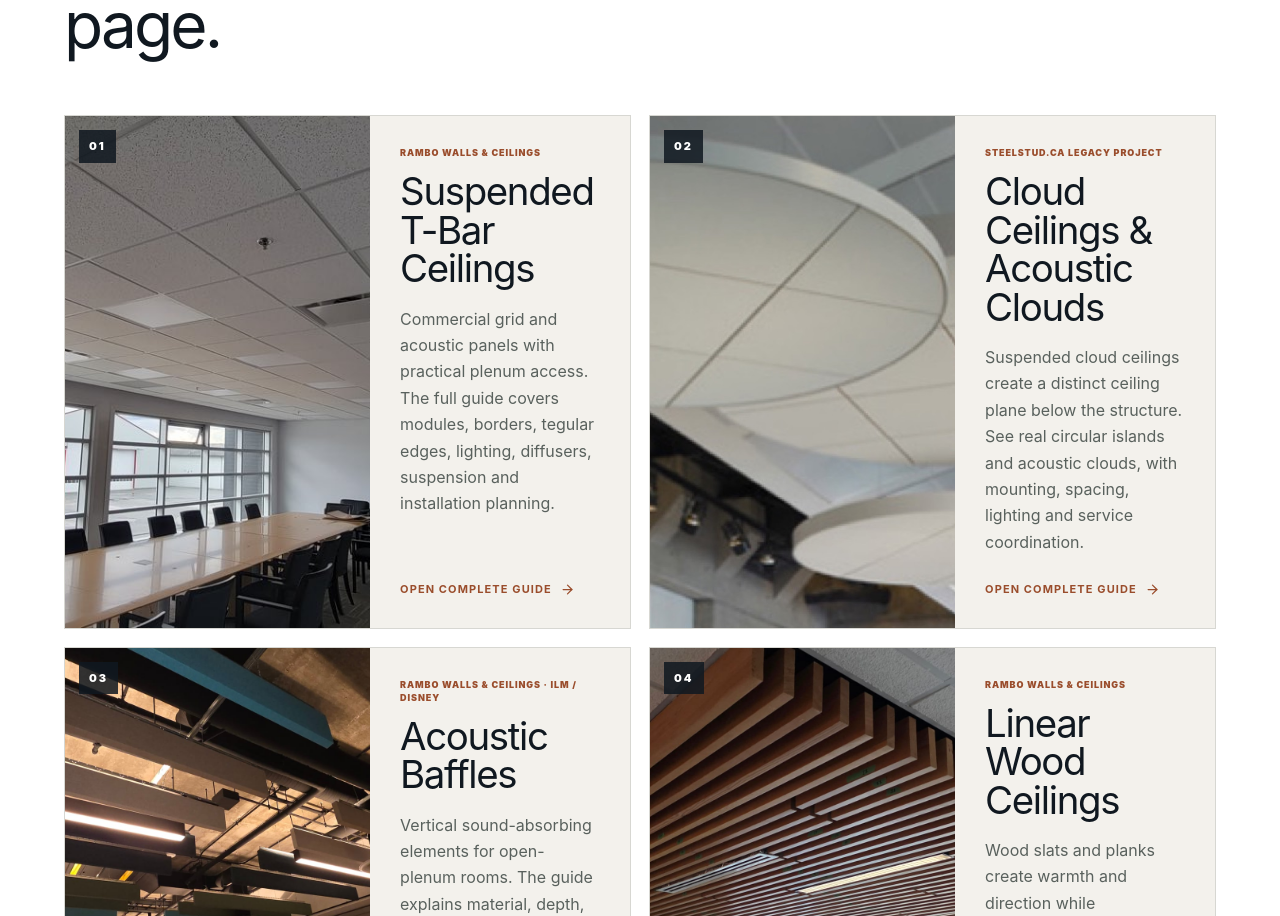
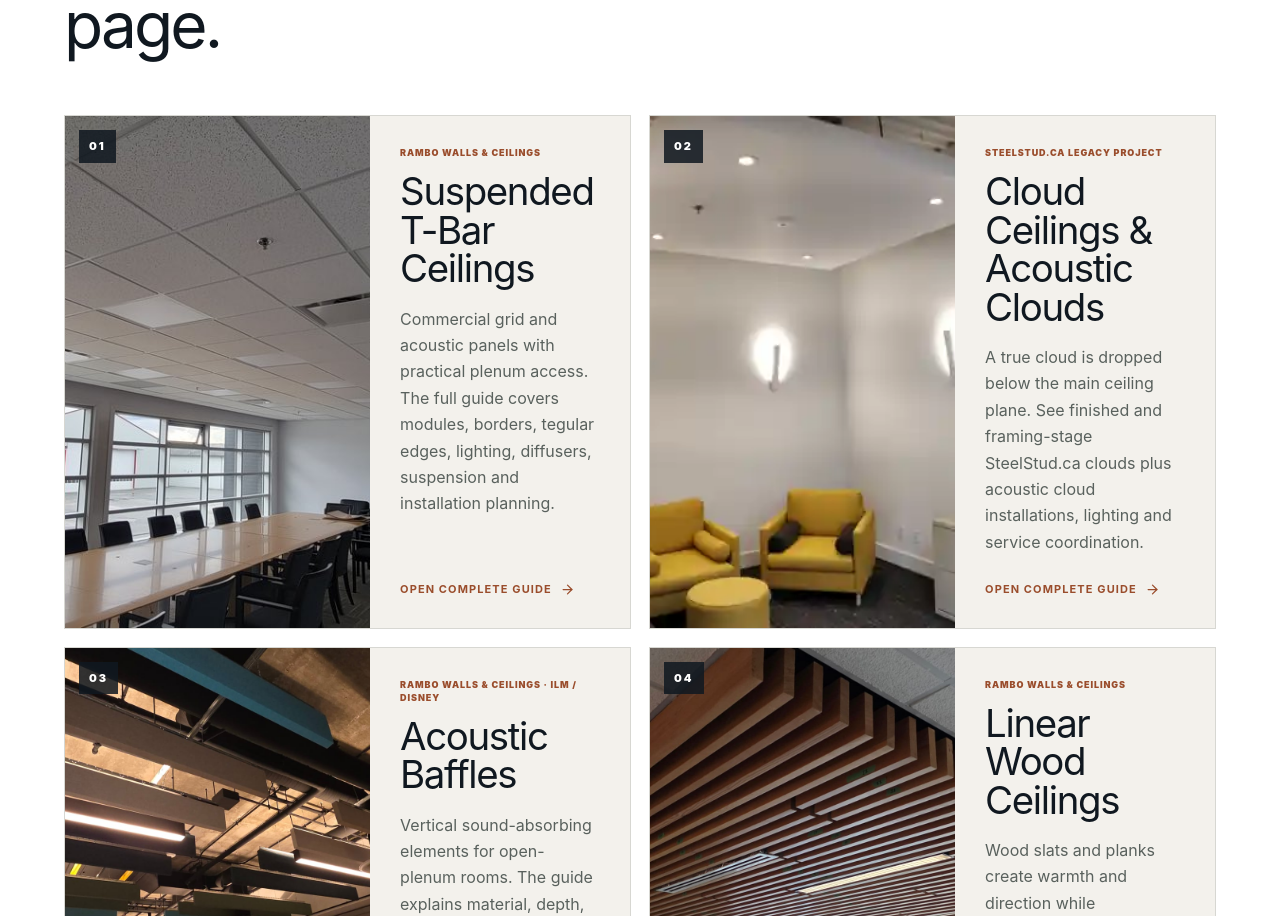
Before and after one commit to SHTFTV/Acustiq, a React (Vite) app: page / in a window 1280 px wide. Shown: the part 1675-2591 px from the top of the page. Built offline with nearby package versions, Linux system fonts and the light colour scheme.

Commit message:
Use true dropped cloud ceiling project images

```diff
--- a/src/App.tsx
+++ b/src/App.tsx
@@ -51,8 +51,9 @@ const systems = [
   },
   {
     slug: "acoustic-clouds",
-    title: "Acoustic Clouds",
-    short: "Suspended absorptive elements for targeted reverberation control.",
+    title: "Cloud Ceilings & Acoustic Clouds",
+    short:
+      "Dropped ceiling islands and suspended absorptive elements below the main ceiling plane.",
     Icon: DraftingCompass,
   },
   {
@@ -89,11 +90,11 @@ const homeSystems = [
   {
     href: "/systems/acoustic-clouds",
     title: "Cloud Ceilings & Acoustic Clouds",
-    image: "/projects/steelstud-archive/formation-ceiling.jpg",
-    alt: "Circular suspended cloud ceiling islands from the SteelStud.ca archive",
+    image: "/projects/cloud-ceiling-finished.webp",
+    alt: "Finished dropped drywall cloud ceiling from the SteelStud.ca archive",
     source: "SteelStud.ca legacy project",
     description:
-      "Suspended cloud ceilings create a distinct ceiling plane below the structure. See real circular islands and acoustic clouds, with mounting, spacing, lighting and service coordination.",
+      "A true cloud is dropped below the main ceiling plane. See finished and framing-stage SteelStud.ca clouds plus acoustic cloud installations, lighting and service coordination.",
   },
   {
     href: "/systems/acoustic-baffles",
--- a/src/LegacyCeilingPages.tsx
+++ b/src/LegacyCeilingPages.tsx
@@ -143,8 +143,8 @@ const guides: LegacyGuide[] = [
       },
       {
         src: "/projects/steelstud-archive/formation-ceiling.jpg",
-        alt: "Circular suspended ceiling islands",
-        caption: "Framing resolved into finished circular ceiling forms",
+        alt: "Circular recessed ceiling feature",
+        caption: "Finished recessed circular ceiling forms",
         href: "/systems/specialty",
       },
       {
--- a/src/SystemAuthority.tsx
+++ b/src/SystemAuthority.tsx
@@ -43,8 +43,8 @@ const guideGalleries:Record<string,ProjectImage[]>={
  'acoustic-clouds':[
   {src:'/projects/rwc-featured/microsoft-acoustic-clouds-wide.jpg',alt:'Large suspended acoustic ceiling clouds with integrated perimeter lighting',caption:'Suspended acoustic clouds with continuous perimeter lighting.',source:'Rambo Walls & Ceilings · Microsoft'},
   {src:'/projects/rwc-featured/microsoft-acoustic-clouds-detail.jpg',alt:'Close view of an acoustic ceiling cloud and integrated light frame',caption:'Close field view of the cloud edge, panel layout and integrated light frame.',source:'Rambo Walls & Ceilings · Microsoft'},
-  {src:'/projects/steelstud-archive/formation-ceiling.jpg',alt:'Circular suspended ceiling clouds from the SteelStud.ca archive',caption:'Circular suspended ceiling clouds recovered from the SteelStud.ca legacy archive.',source:'SteelStud.ca legacy archive'},
-  {src:'/projects/rwc-archive/20241018_090504.jpg',alt:'Rectangular suspended T-bar ceiling islands in an open plenum',caption:'Suspended rectangular ceiling islands below an exposed service plenum.',source:'Rambo Walls & Ceilings'}
+  {src:'/projects/cloud-ceiling-finished.webp',alt:'Finished dropped drywall cloud ceiling below an exposed structure',caption:'Finished SteelStud.ca drywall cloud dropped below the main ceiling plane.',source:'SteelStud.ca legacy archive'},
+  {src:'/projects/steelstud-archive/circular-ceiling-framing.jpg',alt:'Steel-stud framing for an unfinished dropped ceiling cloud',caption:'Unfinished SteelStud.ca cloud framing before board and final finish.',source:'SteelStud.ca legacy archive'}
  ],
  'suspended-tbar':[
   {src:'/projects/rwc-archive/20211005_130715.jpg',alt:'Completed suspended T-bar ceiling in a commercial meeting room',caption:'Completed commercial T-bar ceiling coordinated with lights and diffusers.',source:'Rambo Walls & Ceilings'},
@@ -54,7 +54,7 @@ const guideGalleries:Record<string,ProjectImage[]>={
  ],
  'specialty':[
   {src:'/projects/steelstud-archive/commercial-ceiling.jpg',alt:'Curved blue specialty ceiling canopy from the SteelStud.ca archive',caption:'Curved coloured canopy recovered from the SteelStud.ca legacy archive.',source:'SteelStud.ca legacy archive'},
-  {src:'/projects/steelstud-archive/formation-ceiling.jpg',alt:'Circular suspended ceiling islands from the SteelStud.ca archive',caption:'Overlapping circular ceiling islands in an exposed-structure interior.',source:'SteelStud.ca legacy archive'},
+  {src:'/projects/steelstud-archive/formation-ceiling.jpg',alt:'Circular recessed ceiling feature from the SteelStud.ca archive',caption:'Overlapping circular recessed ceiling forms in an exposed-structure interior.',source:'SteelStud.ca legacy archive'},
   {src:'/projects/rwc-archive/20220907_095928.jpg',alt:'Large circular feature ceiling with integrated downlights and diffusers',caption:'Circular specialty ceiling coordinating panel joints, lighting, diffusers and open-plenum edges.',source:'Rambo Walls & Ceilings'},
   {src:'/projects/rwc-featured/microsoft-acoustic-clouds-wide.jpg',alt:'Illuminated rectangular suspended ceiling features',caption:'Repeated suspended ceiling features with integrated perimeter lighting.',source:'Rambo Walls & Ceilings · Microsoft'}
  ],
```
